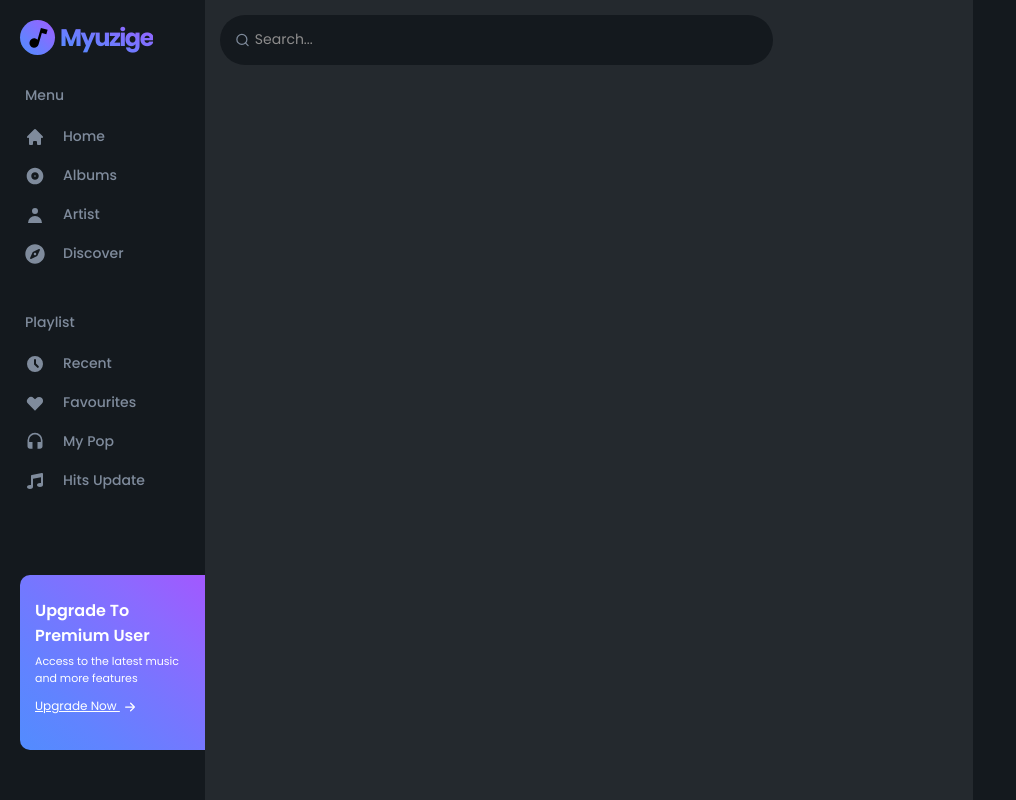
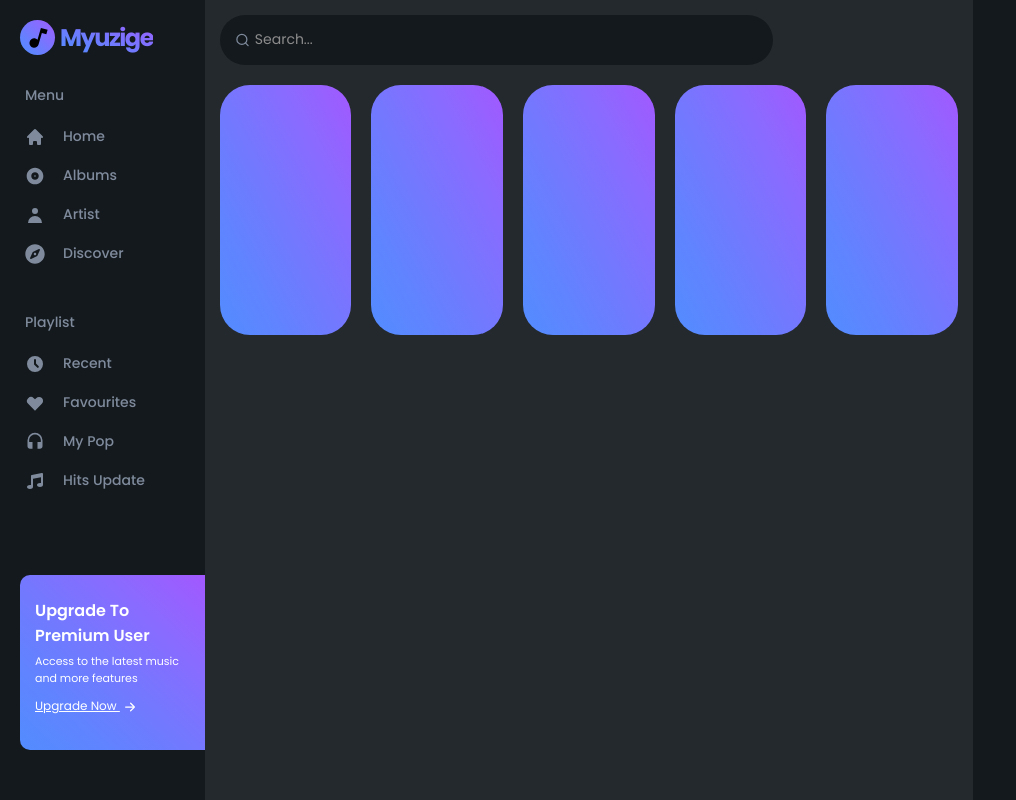
Before and after one commit to hamzaalvi1/Spotify-Clone, a Next.js app: page / in a window 1280 px wide. Shown: the whole page, without its empty margins (0-1016 px from the left). Built offline with nearby package versions, Linux system fonts and the light colour scheme; no server answers; what spotify-web-api-node would draw is missing.

Commit message:
WIP Slider component

```diff
--- /dev/null
+++ b/components/Slider/Slider.js
@@ -0,0 +1,30 @@
+import { Swiper, SwiperSlide } from "swiper/react";
+import "swiper/css";
+import styles from "./Slider.module.scss";
+import { Navigation } from "swiper";
+import "swiper/css/navigation";
+
+function Slider({ songsList, slides: Slides }) {
+  return (
+    <div className={styles.sliderWrapper}>
+      <Swiper
+        spaceBetween={20}
+        slidesPerView={5}
+        loop={true}
+        className="slider-swiper"
+        navigation={false}
+        modules={[Navigation]}
+      >
+        {songsList.map(({ songName, artistName }, idx) => {
+          return (
+            <SwiperSlide key={idx}>
+              <Slides songName={songName} artistName={artistName} />
+            </SwiperSlide>
+          );
+        })}
+      </Swiper>
+    </div>
+  );
+}
+
+export default Slider;
--- /dev/null
+++ b/components/Slider/Slider.module.scss
@@ -0,0 +1,3 @@
+.sliderWrapper{
+    padding: 20px 0;
+}
--- /dev/null
+++ b/components/SongDetail/SongDetail.js
@@ -0,0 +1,8 @@
+import styles from "./SongDetail.module.scss"
+export default function SongDetails({songName,songImg,artistName}) {
+  return (
+    <div className={styles.songDetail}>
+
+    </div>
+  )
+}
--- /dev/null
+++ b/components/SongDetail/SongDetail.module.scss
@@ -0,0 +1,15 @@
+@import "../../styles/variables";
+
+.songDetail {
+  height: 250px;
+  border-radius: 30px;
+  width: 100%;
+  background-image: linear-gradient(
+    to right top,
+    #528cfe,
+    #6183ff,
+    #7577ff,
+    #8b6aff,
+    #a258ff
+  );
+}
--- /dev/null
+++ b/components/SongList/Songlist.module.scss
@@ -0,0 +1,3 @@
+.songlist{
+    padding: 20px 0;
+}
--- a/package.json
+++ b/package.json
@@ -16,7 +16,8 @@
     "react-dom": "18.2.0",
     "react-icons": "^4.4.0",
     "react-redux": "^8.0.4",
-    "spotify-web-api-node": "^5.0.2"
+    "spotify-web-api-node": "^5.0.2",
+    "swiper": "^8.4.4"
   },
   "devDependencies": {
     "eslint": "8.25.0",
--- a/pages/index.js
+++ b/pages/index.js
@@ -1,7 +1,36 @@
 import Head from 'next/head'
 import styles from "../styles/Home.module.scss"
 import Searchbar from '../components/Searchbar/Searchbar'
+import Slider from "../components/Slider/Slider"
+import SongDetails from '../components/SongDetail/SongDetail';
 export default function Home() {
+  const songs = [
+    {
+      songName: "Hello",
+      artistName: "Adele",
+    },
+    {
+      songName: "Hello",
+      artistName: "Adele",
+    },
+    {
+      songName: "Hello",
+      artistName: "Adele",
+    },
+    {
+      songName: "Hello",
+      artistName: "Adele",
+    },
+    {
+      songName: "Hello",
+      artistName: "Adele",
+    },
+    {
+      songName: "Hello",
+      artistName: "Adele",
+    },
+
+  ];
   return (
     <div className={styles.home}>
       <Head>
@@ -10,6 +39,7 @@ export default function Home() {
         <link rel="icon" href="/favicon.ico" />
       </Head>
        <Searchbar/>
+       <Slider songsList={songs} slides = {SongDetails} />
     </div>
   )
 }
--- a/styles/globals.scss
+++ b/styles/globals.scss
@@ -1,3 +1,4 @@
+
 * {
   margin: 0;
   padding: 0;
@@ -235,3 +236,6 @@ input[type="number"] {
   border-radius: 10px;
   background-color: #002F34;
 }
+.slider-swiper .swiper-wrapper{
+  width: 0;
+}
```
Also changed, not shown: components/SongList/Songlist.js (added, +13 -0 lines), 2 other files (tests, documents, lock files or other folders).
